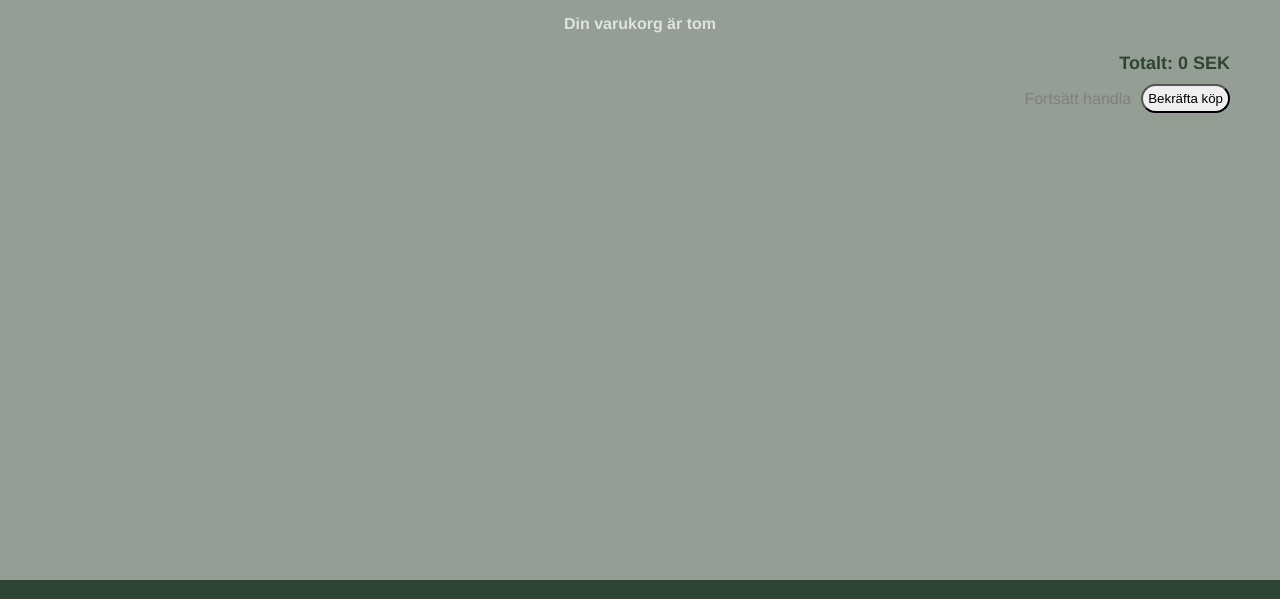
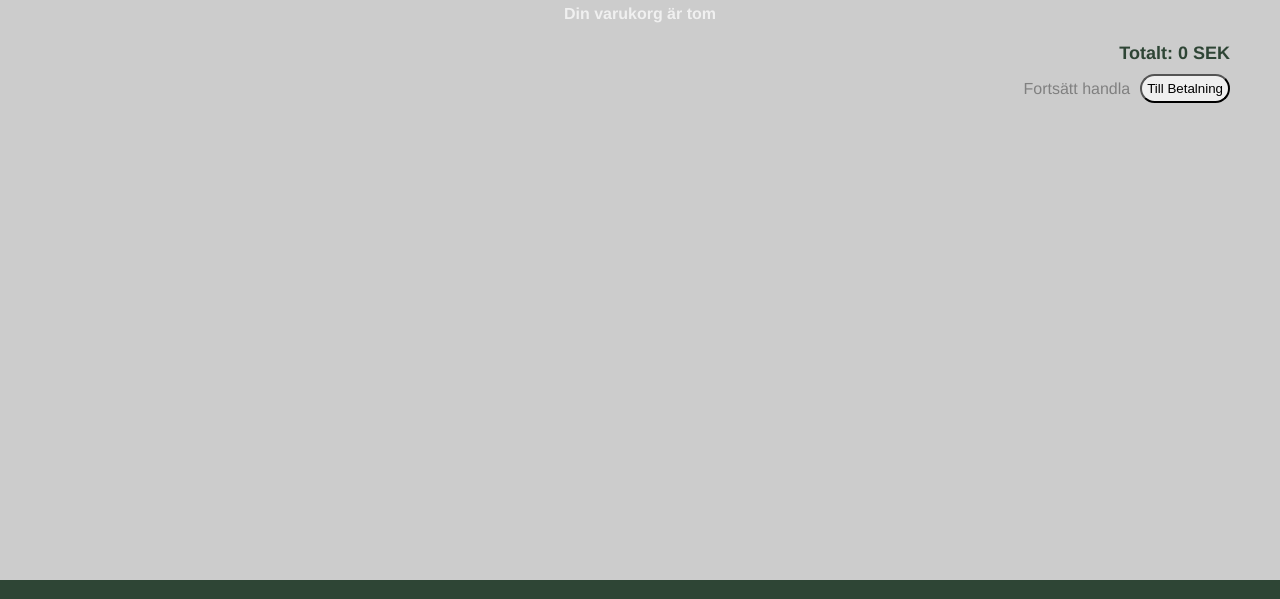
Before and after one commit to FilipAlmstedt/Webshop, a plain HTML site: page html/checkout.html in a window 1280 px wide. Shown: the part 140-739 px from the top of the page. Drawn offline with nearby package versions, Linux system fonts and the light colour scheme.

Commit message:
commit to pull

```diff
--- a/html/checkout.html
+++ b/html/checkout.html
@@ -35,8 +35,7 @@
                     <p class="totalPriceP"></p>
                     <div class="checkoutBtn">
                         <a href="/index.html">Fortsätt handla</a>
-                        <a href="/html/confirmPurchase.html" id="confirmPurchaseLink"><button type="button" id="confirmPurchaseButton">Bekräfta köp</button></a>
-
+                        <a href="/html/confirmPurchase.html" id="confirmPurchaseLink"><button type="button" id="confirmPurchaseButton">Till Betalning</button></a>
                     </div>
                 </div>
             </div>
--- a/js/main.js
+++ b/js/main.js
@@ -15,37 +15,26 @@ shoppingCartContainer.attr("class", "shoppingCartContainer");
 let totalPrice = 0;
 let shoppingCart = [];
 
-
-
-// temporary shopping cart while developing
-let tempShoppingCart = [];
-
-let p1 = new Product('css/images/gran1.jpg', "Elise", 200, 500, 0);
-let p2 = new Product('css/images/gran2.png', "Kristoffer", 100, 150, 0);
-let p3 = new Product('css/images/gran3.png', "Ivan", 250, 650, 0);
-let p4 = new Product('css/images/gran4.png', "Lydia", 70, 350, 0);
-let p5 = new Product('css/images/gran5.png', "Vera", 50, 200, 0);
-let p6 = new Product('css/images/gran6.png', "Jan", 300, 800, 0);
+let p1 = new Product('../css/images/gran1.jpg', "Elise", 200, 500, 0);
+let p2 = new Product('../css/images/gran2.png', "Kristoffer", 100, 150, 0);
+let p3 = new Product('../css/images/gran3.png', "Ivan", 250, 650, 0);
+let p4 = new Product('../css/images/gran4.png', "Lydia", 70, 350, 0);
+let p5 = new Product('../css/images/gran5.png', "Vera", 50, 200, 0);
+let p6 = new Product('../css/images/gran6.png', "Jan", 300, 800, 0);
 
 let products = [p1, p2, p3, p4, p5, p6];
-
-
 
 $(function() {
 
     $(".toggle").on("click",openMobileNavbar);
 
-
     shoppingCartContainer.appendTo($("#shoppingCartWindow"));
-
 
     checkShoppingCart();
 
     $("#shoppingCartWindowButton").on("click", openShoppingCartWindow);
 
     printProducts();
-
-
 
     createCheckoutHtml();
 
@@ -105,7 +94,6 @@ function createCheckoutHtml () {
         $('<h4>').html('Din varukorg är tom').addClass('emptyCheckoutCart').appendTo($('.shoppingCart'));
 
         $('#confirmPurchaseLink').attr("href", "#");
-        $('#confirmPurchaseButton').addClass(emptyCartButton);
     }
 }
 
--- a/scss/mixins/checkoutPage/_checkout.scss
+++ b/scss/mixins/checkoutPage/_checkout.scss
@@ -6,22 +6,19 @@
 
     .checkoutContainer {
 
-        background-color: rgba(31, 61, 31, 0.326);
         color: rgb(46, 69, 53);
         min-height: 90vh;
 
         @include menu;
 
         .checkoutMain {
-            margin: 0;
-            width: 100%;
             display: flex;
             flex-direction: column;
             align-items: center;
             padding: 30px;
 
             .shoppingCart {
-                padding-top: 30px;
+                padding-top: 20px;
                 width: 100%;
 
                 .productDiv {
@@ -73,11 +70,6 @@
                     justify-content: center;
                     color: rgba(255, 255, 255, 0.707);
                 }
-
-                .emptyCartButton {
-                    background-color: rgba(128, 128, 128, 0.204);
-                    color: rgba(0, 0, 0, 0.293);
-                }
             }
 
             .totalDiv {
@@ -116,60 +108,17 @@
         }
 
         @include tabletsOnly {
-            .menu {
-                justify-content: center;
-                .logo {
-                    flex: 1;
-                }
-                .item.button {
-                    width: auto;
-                    order: 1;
-                    display: block;
-                }
-                .toggle {
-                    order: 2;
-                }
-            }
-
             .productImageCheckout {
                 width: 30% !important;
-                background-color: white;
             }
 
             .containerInfoAmount {
                 flex-direction: row !important;
                 justify-content: space-around !important;
-
-                .productInfo {
-                    display: flex;
-                    flex-direction: row-reverse;
-                }
             }
         }
 
         @include desktopsOnly {
-            .menu {
-                .item {
-                    display: block;
-                    width: auto;
-                }
-                .logo {
-                    order: 0;
-                }
-                .item {
-                    order: 1;
-                }
-                li {
-                    padding: 15px 10px;
-                }
-                .toggle {
-                    display: none;
-                }
-                .menu li.button {
-                    padding-right: 0;
-                }
-            }
-
             .shoppingCart {
                 width: 80% !important;
 
```
Also changed, not shown: html/confirmPurchase.html (+1 -1 lines), index.html (+1 -1 lines), css/main.css, scss/_mixins.scss (line endings or trailing spaces), scss/main.scss (line endings or trailing spaces).
